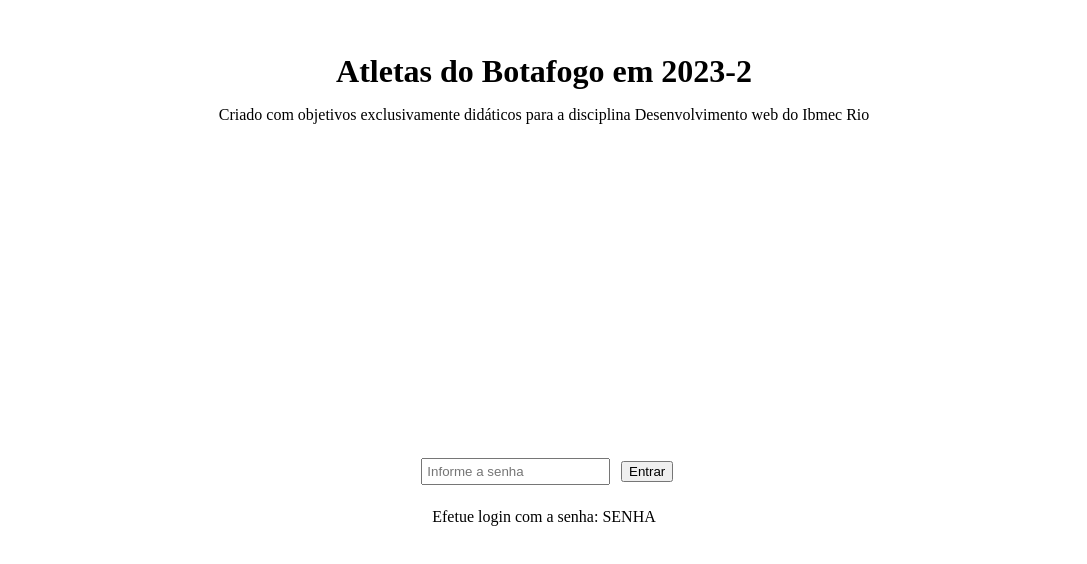
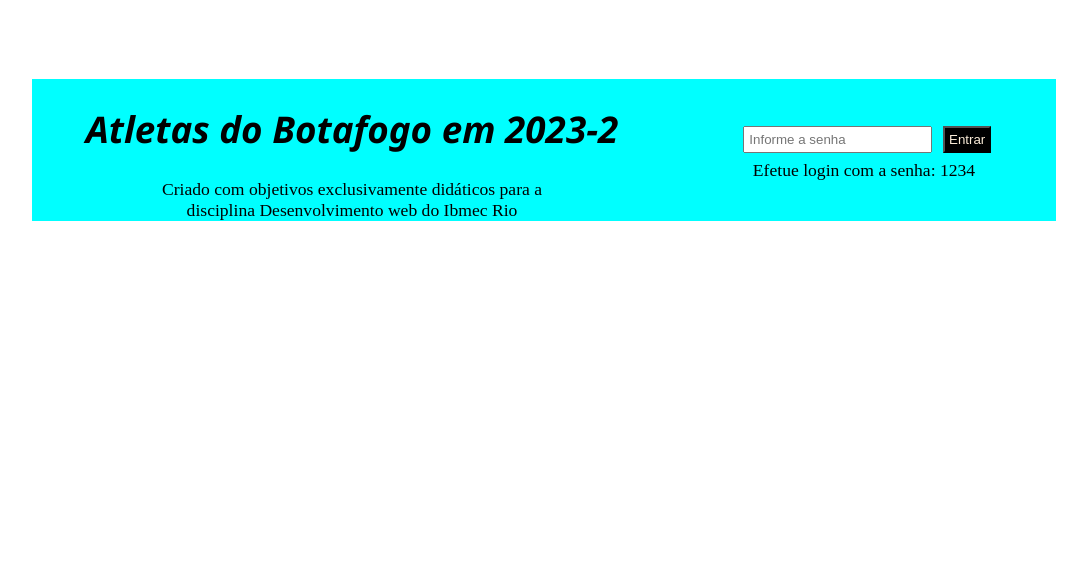
Before and after one commit to ThiagoBrandaorj/Desenvolvimento_web, a plain HTML site: page AP2/index.html in a window 1280 px wide. Shown: the part 266-830 px from the top of the page, without its empty margins (96-1183 px from the left). Drawn offline with Linux system fonts and the light colour scheme.

Commit message:
adicionando autenticação

```diff
--- a/AP2/index.html
+++ b/AP2/index.html
@@ -5,7 +5,7 @@
     <meta http-equiv="X-UA-Compatible" content="IE=edge">
     <meta name="viewport" content="width=device-width, initial-scale=1.0">
     <title>Ap2 - Thiago Brandão</title>
-    <link rel="icon" type="image/png" href="img.png" sizes="16x16">
+    <link rel="icon" type="image/png" href="img.png" sizes="50x50">
     <link href="style.css" rel="stylesheet">
     <script src="md5.js"></script>
     <script src="script.js" defer></script>
@@ -13,18 +13,22 @@
 <body>
     <div id="container-entrada">
         <div id="intro">
-            <h1 id="titulo">Atletas do Botafogo em
-                2023-2
+            <h1>Atletas do Botafogo em 2023-2
             </h1>
             <p >Criado com objetivos exclusivamente didáticos
                 para a disciplina Desenvolvimento web do Ibmec Rio
             </p>
         </div>
-        <div id="fake-form">
+        <div id="fake-form" >
            <input id="entrada-senha" type="text" placeholder="Informe a senha">
-           <button id="btn-entrar" onclick="verificaSenha()"> Entrar </button>
-           <p id="p-btn"> Efetue login com a senha: SENHA</p>
+           <button onclick="verificaSenha()"> Entrar </button>
+           <p> Efetue login com a senha: 1234</p>
          </div>
+        <div id="secreta" style="display: none;">
+            <h1>Segredo!!!</h1>
+            <button onclick="limpaCoiso()">Sair</button>
+        </div>
+
     </div>
 </body>
 </html>
--- a/AP2/script.js
+++ b/AP2/script.js
@@ -1,18 +1,19 @@
-if (sessionStorage.getItem('coiso')){
+if (sessionStorage.getItem('interno')){
     document.getElementById('secreta').style.display = 'block';
-    document.getElementById('formulario').style.display = 'none';
+    document.getElementById('fake-form').style.display = 'none';
 } else {
     document.getElementById('secreta').style.display = 'none';
-    document.getElementById('formulario').style.display = 'block';
+    document.getElementById('fake-form').style.display = 'block';
 }
 
 
 const verificaSenha = () => {
-    const entrada = document.getElementById("entrada").value;
+    const entrada = document.getElementById("entrada-senha").value;
     const senha = '81dc9bdb52d04dc20036dbd8313ed055';
 
     if (hex_md5(entrada) === senha){
-        sessionStorage.setItem('coiso', 'qualquer valor');
+        sessionStorage.setItem('interno', 'qualquer valor');
+        sessionStorage.removeItem('container-entrada');
         window.location = '/';
     } else {
         alert('Senha incorreta!');
--- a/AP2/style.css
+++ b/AP2/style.css
@@ -1,33 +1,47 @@
 body{
   display: flex;
   height: 100vh;
-    margin: 8px 0px;
+  margin: 16px;
 }
 
 #container-entrada{
+  background-color: aqua;
   display: flex;
-    flex-direction: column;
-    margin: 0px;
-    width: 100vw;
-    min-width: unset;
+  flex-direction: row;
+  align-items: center;
+  margin: auto;
+  width: 80vw;
+  height: fit-content;
+  min-width: 800px;
+}
+
+div{
+  display: block;
 }
 
 #intro{
+  display: flex;
   text-align: center;
   flex: 1 1 0%;
-    display: flex;
   flex-direction: column;
   justify-content: center;
 }
 
-#titulo{
+h1{
+  font-family: 'Segoe UI', Tahoma, Geneva, Verdana, sans-serif;
+  font-style: oblique;
+  font-size: 230%;
+}
+
+p{
   margin: 0px auto;
-    max-width: 20em;
+  max-width: 25em;
+  font-size: 110%;
 }
 
 #fake-form{
   text-align: center;
-    flex: 0 6 1 0%;
+  flex: 0.6 1 0%;
 }
 
 #entrada-senha{
@@ -35,16 +49,15 @@ body{
   margin: 0.5em;
 }
 
-#btn-entar{
+button{
   background-color: black;
-    border: none;
-    color: white;
+  color: antiquewhite;
   text-align: center;
-    text-decoration: none;
-    padding: 0.5em 1em;
-    cursor: pointer;
+  padding: 0.3em;
 }
 
-#p-btn{
-    margin: 1em auto;
+@media only screen and (max-width: 600px) {
+    body {
+      background-color: lightblue;
     }
+  }
--- a/ex_aula_1/script.js
+++ b/ex_aula_1/script.js
@@ -1,3 +1,4 @@
-function funcao1 (n1, n2) {
+function funcao1 () {
     alert('função javascript');
+    console.log('Thiago');
 };
```
Also changed, not shown: ex_aula_1/index.html (+1 -1 lines). Lines whose indentation alone changed are shown as unchanged.
